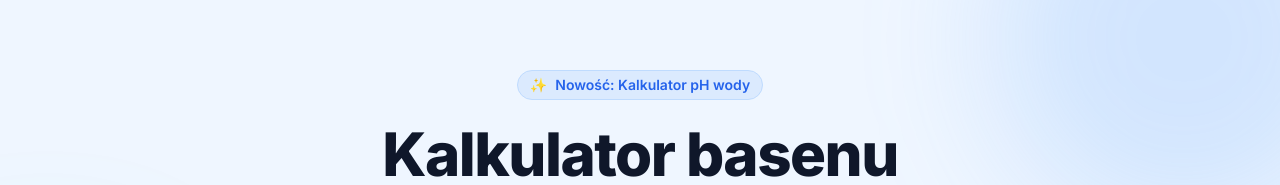
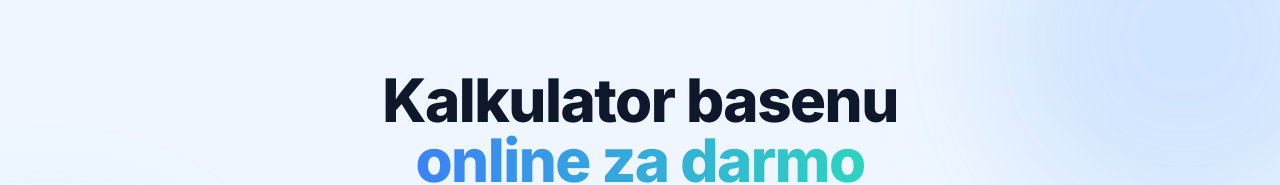
Before and after one commit to qu33rk/pool-chlorine-calculator, a Next.js app: page / in a window 1280 px wide. Shown: the part 123-308 px from the top of the page. Built offline with nearby package versions, Linux system fonts and the light colour scheme; no server answers.

Commit message:
chore: remove 'Nowość' badge from hero section

```diff
--- a/src/app/page.tsx
+++ b/src/app/page.tsx
@@ -14,9 +14,6 @@ export default function Home() {
           <div className="absolute top-1/2 -left-24 w-72 h-72 bg-teal-400/20 rounded-full blur-3xl"></div>
         </div>
         <div className="max-w-7xl mx-auto px-4 sm:px-6 lg:px-8 text-center">
-          <div className="inline-flex items-center px-3 py-1 rounded-full bg-blue-100 text-blue-600 text-sm font-semibold mb-6 border border-blue-200">
-            <span className="mr-2">✨</span> Nowość: Kalkulator pH wody
-          </div>
           <h1 className="text-4xl md:text-6xl font-extrabold tracking-tight text-slate-900 mb-6">
             Kalkulator basenu <br className="hidden md:block"/>
             <span className="bg-gradient-to-r from-blue-500 to-teal-400 text-transparent bg-clip-text">online za darmo</span>
```
